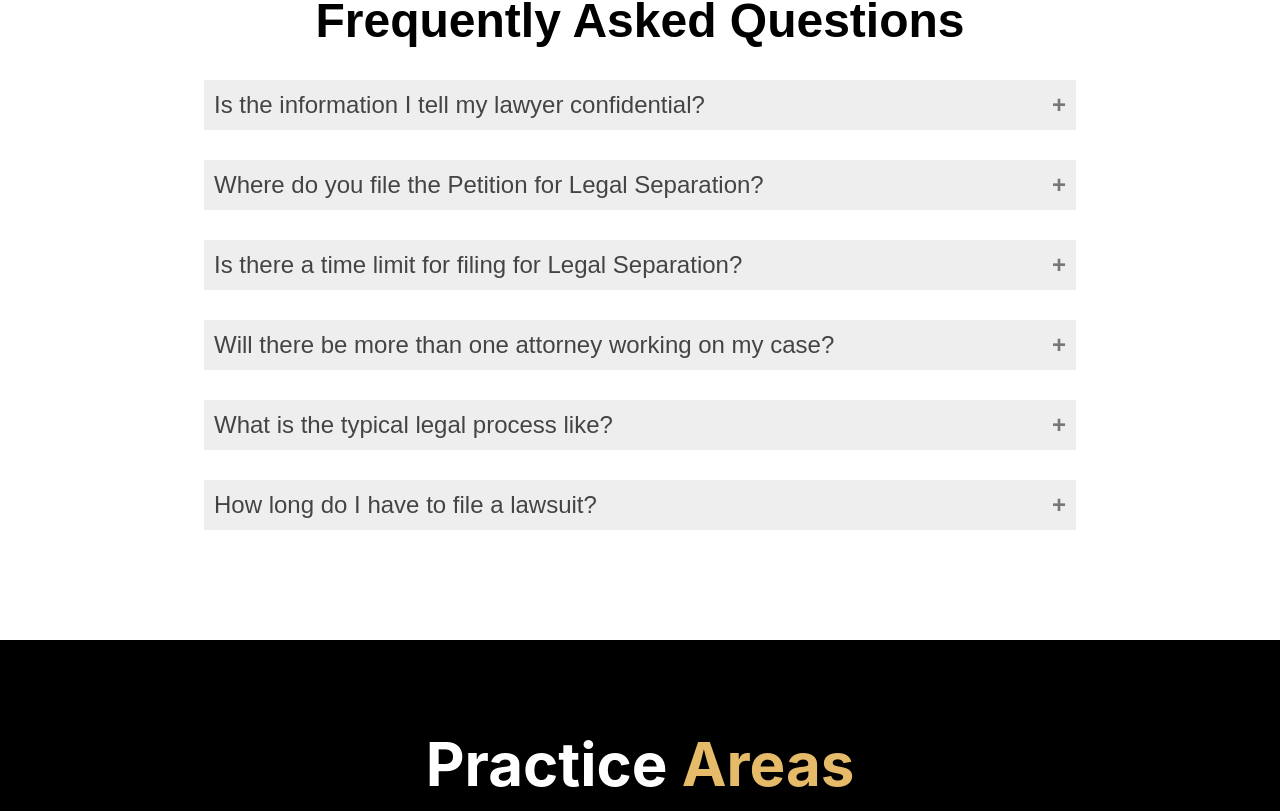
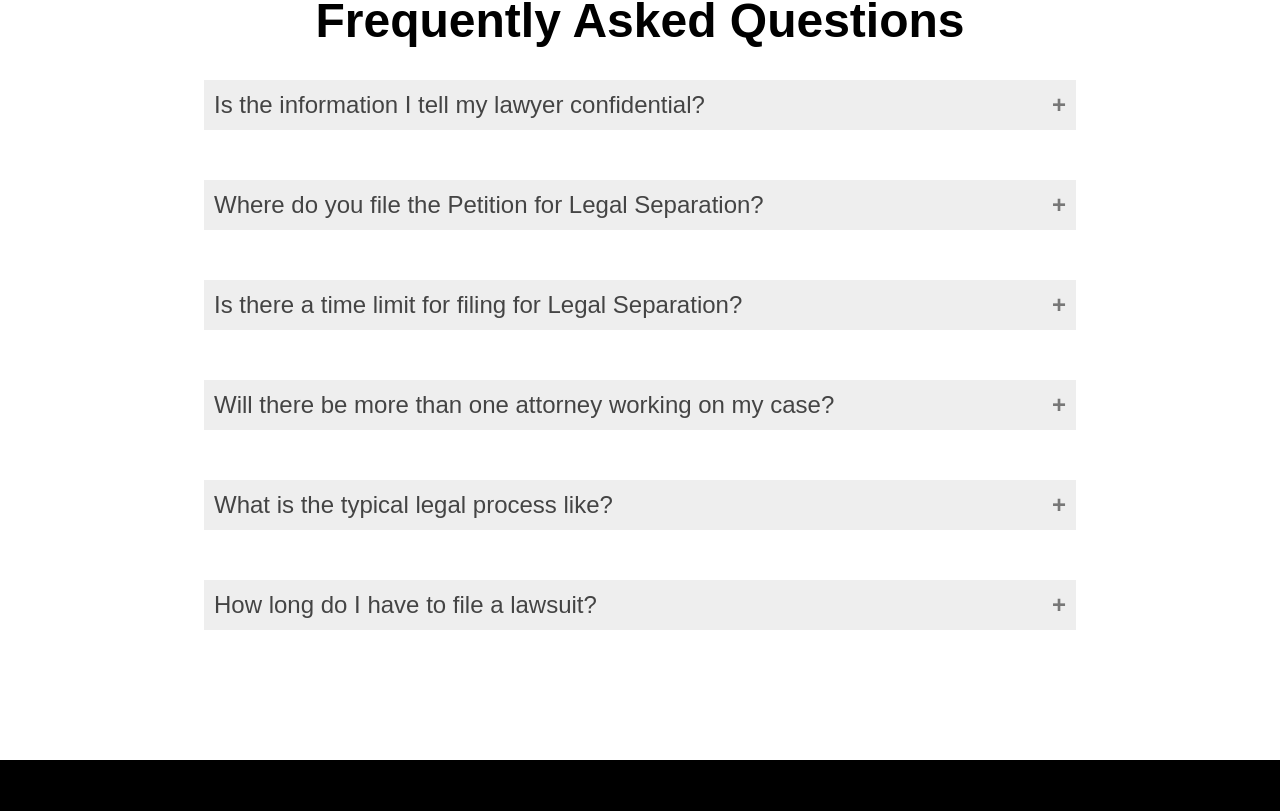
Before and after one commit to JohnMichaelMWong0411/Lawyers, a React (Create React App) app: page / in a window 1280 px wide. Shown: the part 1719-2530 px from the top of the page. Built offline with nearby package versions, Linux system fonts and the light colour scheme.

Commit message:
commit for FAQs

```diff
--- a/src/Component/FAQs/FAQs.css
+++ b/src/Component/FAQs/FAQs.css
@@ -47,7 +47,7 @@
 
 .panel {
   padding: 0px 18px;
-  margin: 15px;
+  margin: 25px;
   background-color: white;
   max-height: 0;
   overflow: hidden;
@@ -59,4 +59,5 @@
 .panel p {
   white-space: pre-line;
   font-size: 1.5em;
+  color: #444;
 }
```
